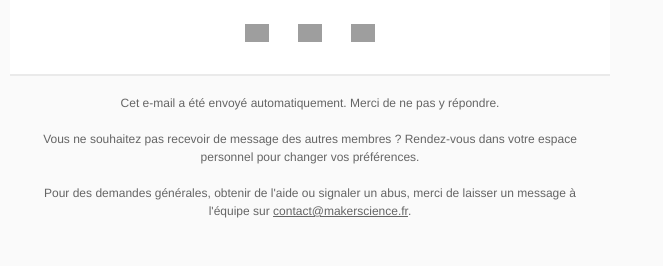
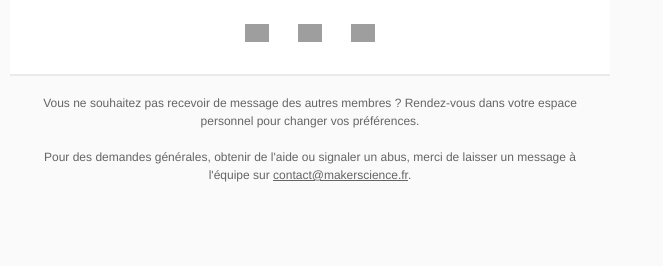
Before and after one commit to atiberghien/makerscience-server, a Django app: template makerscience_notification/templates/notifications/message.html in a window 1280 px wide. Shown: the part 834-1100 px from the top of the page, without its empty margins (0-663 px from the left). After the commit the page ends 1016 px from the top, so only its background shows below. Run offline with Django 3.2, Linux system fonts and the light colour scheme; the template is opened without the code that fills it, so the values that code supplies are empty; grey boxes are pictures that could not be loaded.

Commit message:
Adapt message email

```diff
--- a/makerscience_notification/templates/notifications/message.html
+++ b/makerscience_notification/templates/notifications/message.html
@@ -794,8 +794,6 @@
                                                         <tbody>
                                                             <tr>
                                                                 <td class="mcnTextContent" style="padding-top:9px; padding-right: 18px; padding-bottom: 9px; padding-left: 18px;" valign="top">
-                                                                    Cet e-mail a été envoyé automatiquement. Merci de ne pas y répondre.<br>
-                                                                    <br>
                                                                     Vous ne souhaitez pas recevoir de message des autres membres ? <span>Rendez-vous dans votre espace personnel pour changer vos préférences.</span><br>
                                                                     <br>
                                                                     Pour des demandes générales, obtenir de l'aide ou signaler un abus, merci de laisser un message à l'équipe sur <a href="mailto:contact@makerscience.fr" target="_blank">contact@makerscience.fr</a>.<br>
--- a/makerscience_notification/templates/notifications/message.txt
+++ b/makerscience_notification/templates/notifications/message.txt
@@ -15,8 +15,6 @@ La personne qui vous a contacté ne connaîtra pas votre email tant que vous ne
 
 ==============================================================================
 
-Cet e-mail a été envoyé automatiquement (préférences de votre compte). Merci de ne pas y répondre.
-
 Vous ne souhaitez pas recevoir les notifications d'activité ou modifier vos préférences ? >Rendez-vous dans votre espace personnel.
 
 Pour des demandes générales, obtenir de l'aide ou signaler un abus, merci de laisser un message à l'équipe sur contact@makerscience.fr.
```
